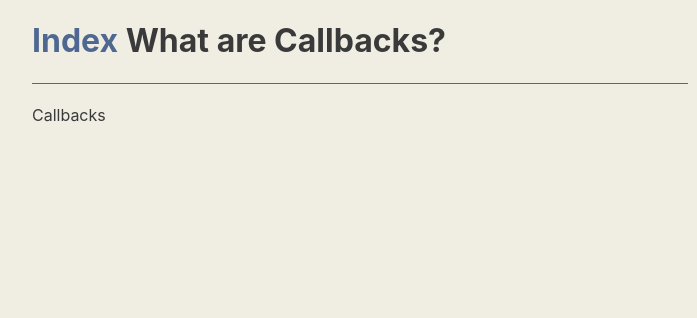
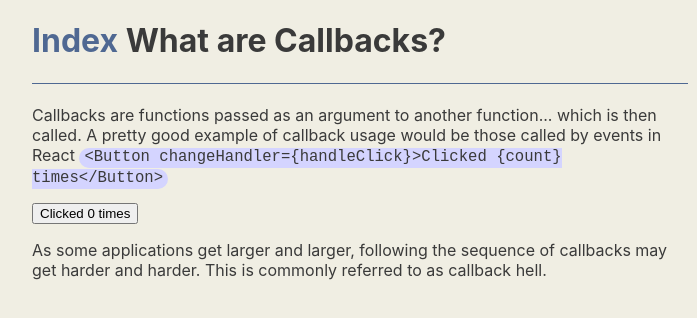
Before and after one commit to drbzyx/es6-concepts, a Next.js app in the folder app/: page /callbacks in a window 1280 px wide. Shown: the top 318 px of the page, without its empty margins (280-977 px from the left). Built offline with nearby package versions, Linux system fonts and the light colour scheme.

Commit message:
Pages(Callbacks): Add content

```diff
--- a/app/pages/callbacks.js
+++ b/app/pages/callbacks.js
@@ -1,12 +1,27 @@
-import { Heading, Main, Paragraph, Section } from '../components'
+import { useState } from 'react'
+import { Button, Code, Heading, Main, Paragraph, Section } from '../components'
 
 export default function Callbacks() {
+  const [count, setCount] = useState(0)
+
+  const handleClick = () => setCount(count + 1)
+
   return (
     <Main>
       <Heading>What are Callbacks?</Heading>
       <Section>
-        {/* Callbacks, Callback hell */}
-        <Paragraph>Callbacks</Paragraph>
+        <Paragraph>
+          Callbacks are functions passed as an argument to another function...
+          which is then called. A pretty good example of callback usage would be
+          those called by events in React{' '}
+          <Code>{`<Button changeHandler={handleClick}>Clicked {count} times</Button>`}</Code>
+        </Paragraph>
+        <Button handler={handleClick}>Clicked {count} times</Button>
+        <Paragraph>
+          As some applications get larger and larger, following the sequence of
+          callbacks may get harder and harder. This is commonly referred to as
+          callback hell.
+        </Paragraph>
       </Section>
     </Main>
   )
```
